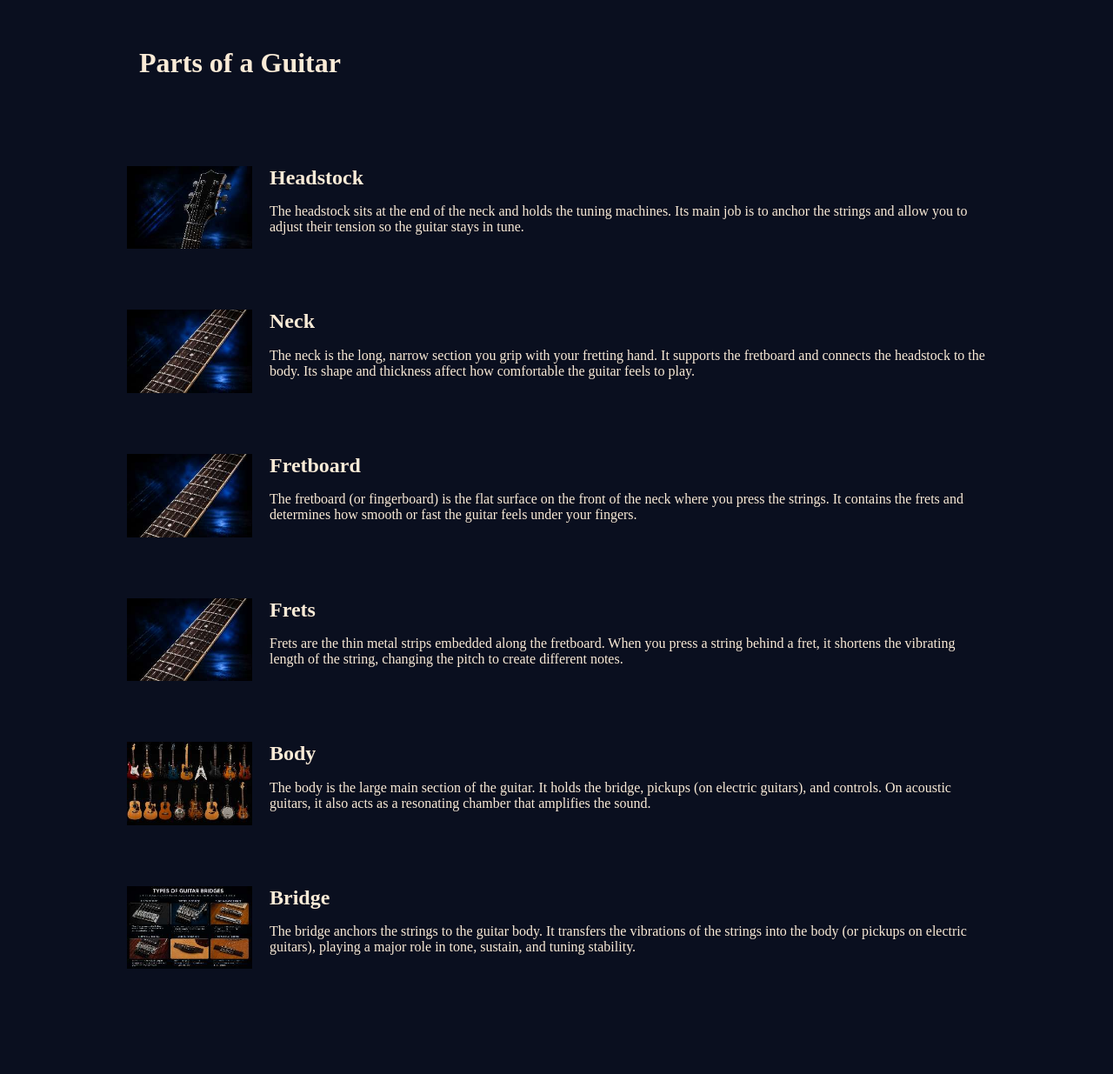
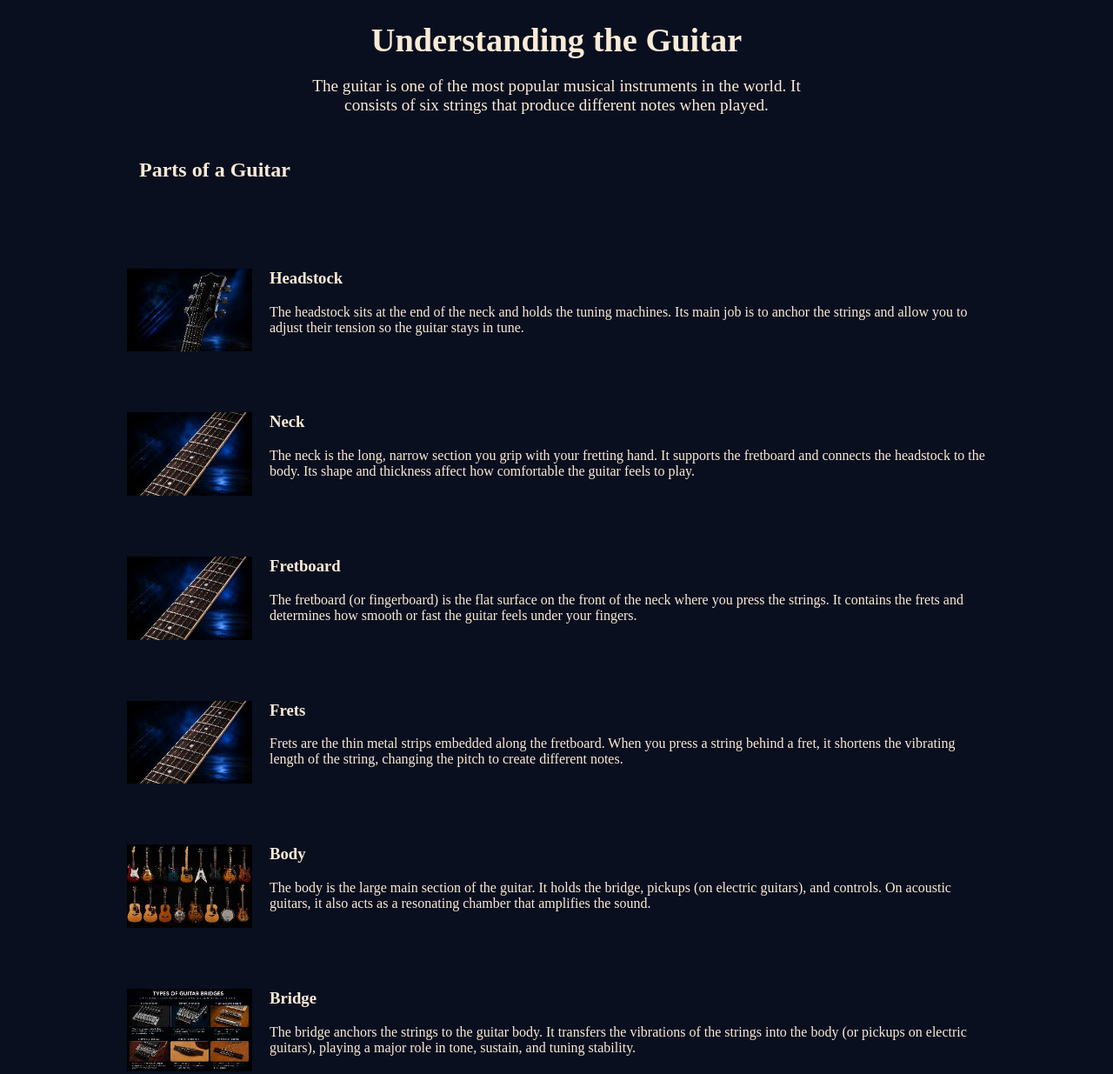
Before and after one commit to gaynierp/wdd130-hoque, a plain HTML site: page basic.html in a window 1280 px wide. Shown: the part 484-1719 px from the top of the page at 87% size. Before the commit the page ends 1638 px from the top, so only its background shows below. Drawn offline with Linux system fonts and the light colour scheme.

Commit message:
added heading text--guitar basics page

```diff
--- a/basic-styles.css
+++ b/basic-styles.css
@@ -7,6 +7,19 @@ body{
 }
 .hero img{
     max-width: 100%;
+}
+
+.art-header{
+    margin: 20px auto;
+    max-width: 600px;
+    font-size: 1.2em;
+}
+
+.art-header h1{
+    color: antiquewhite;
+    text-align: center;
+    margin-bottom: 20px;
+
 }
 
 #guitar-parts-heading{
@@ -24,7 +37,7 @@ body{
     margin-bottom: 20px;
     max-width: 1000px;
 }
-.guitar-part p, .guitar-part h2{
+.guitar-part p, .guitar-part h3{
     text-align: left;
     margin-left: 20px;
 }
--- a/basic.html
+++ b/basic.html
@@ -18,36 +18,40 @@
       </nav>
     </header>
     <div class="hero"><img src="6_string_items\hero-image-cropped.png" alt="guitar"></div>
+    <div class="art-header">
+      <h1>Understanding the Guitar</h1>
+      <p>The guitar is one of the most popular musical instruments in the world. It consists of six strings that produce different notes when played.</p>
+    </div>
     <main>
-      <h1 id="guitar-parts-heading">Parts of a Guitar</h2>
+      <h2 id="guitar-parts-heading">Parts of a Guitar</h2>
       <section class="guitar-part">
         <img class="part-img" src="6_string_items\parts_of_guitar\headstock.png" alt="Guitar Headstock">
-        <h2>Headstock</h2>
+        <h3>Headstock</h3>
         <p>The headstock sits at the end of the neck and holds the tuning machines. Its main job is to anchor the strings and allow you to adjust their tension so the guitar stays in tune.</p>
       </section>
       <section class="guitar-part">
         <img class="part-img" src="6_string_items\parts_of_guitar\neck.png" alt="Guitar Neck">
-        <h2>Neck</h2>
+        <h3>Neck</h3>
         <p>The neck is the long, narrow section you grip with your fretting hand. It supports the fretboard and connects the headstock to the body. Its shape and thickness affect how comfortable the guitar feels to play.</p>
       </section>
       <section class="guitar-part">
         <img class="part-img" src="6_string_items\parts_of_guitar\neck.png" alt="Guitar Fretboard">
-        <h2>Fretboard</h2>
+        <h3>Fretboard</h3>
         <p>The fretboard (or fingerboard) is the flat surface on the front of the neck where you press the strings. It contains the frets and determines how smooth or fast the guitar feels under your fingers.</p>
       </section>
       <section class="guitar-part">
         <img class="part-img" src="6_string_items\parts_of_guitar\neck.png" alt="Guitar Frets">
-        <h2>Frets</h2>
+        <h3>Frets</h3>
         <p>Frets are the thin metal strips embedded along the fretboard. When you press a string behind a fret, it shortens the vibrating length of the string, changing the pitch to create different notes.</p>
       </section>
       <section class="guitar-part">
         <img class="part-img" src="6_string_items\parts_of_guitar\body.png" alt="Guitar Body">
-        <h2>Body</h2>
+        <h3>Body</h3>
         <p>The body is the large main section of the guitar. It holds the bridge, pickups (on electric guitars), and controls. On acoustic guitars, it also acts as a resonating chamber that amplifies the sound.</p>
       </section>
       <section class="guitar-part">
         <img class="part-img" src="6_string_items\parts_of_guitar\bridges.png" alt="Guitar Bridge">
-        <h2>Bridge</h2>
+        <h3>Bridge</h3>
         <p>The bridge anchors the strings to the guitar body. It transfers the vibrations of the strings into the body (or pickups on electric guitars), playing a major role in tone, sustain, and tuning stability.</p>
       </section>
     </main>
```
